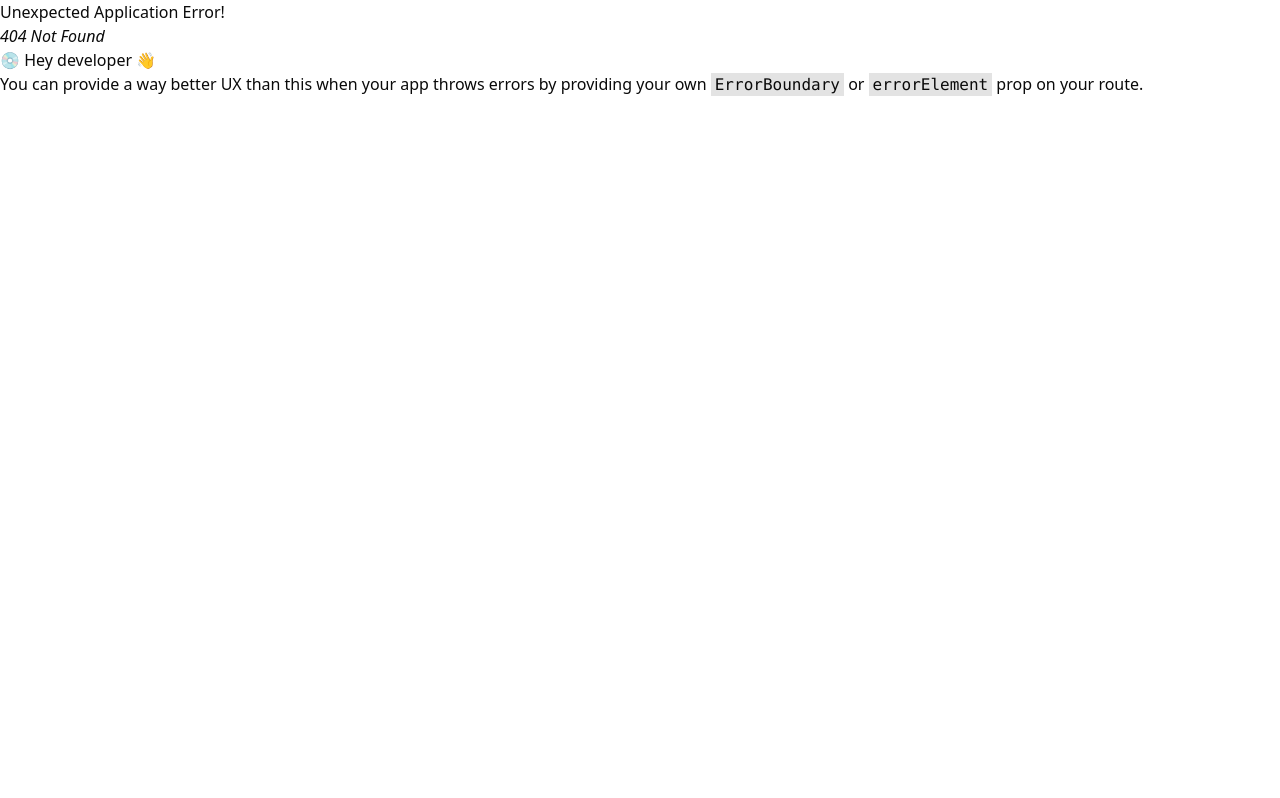
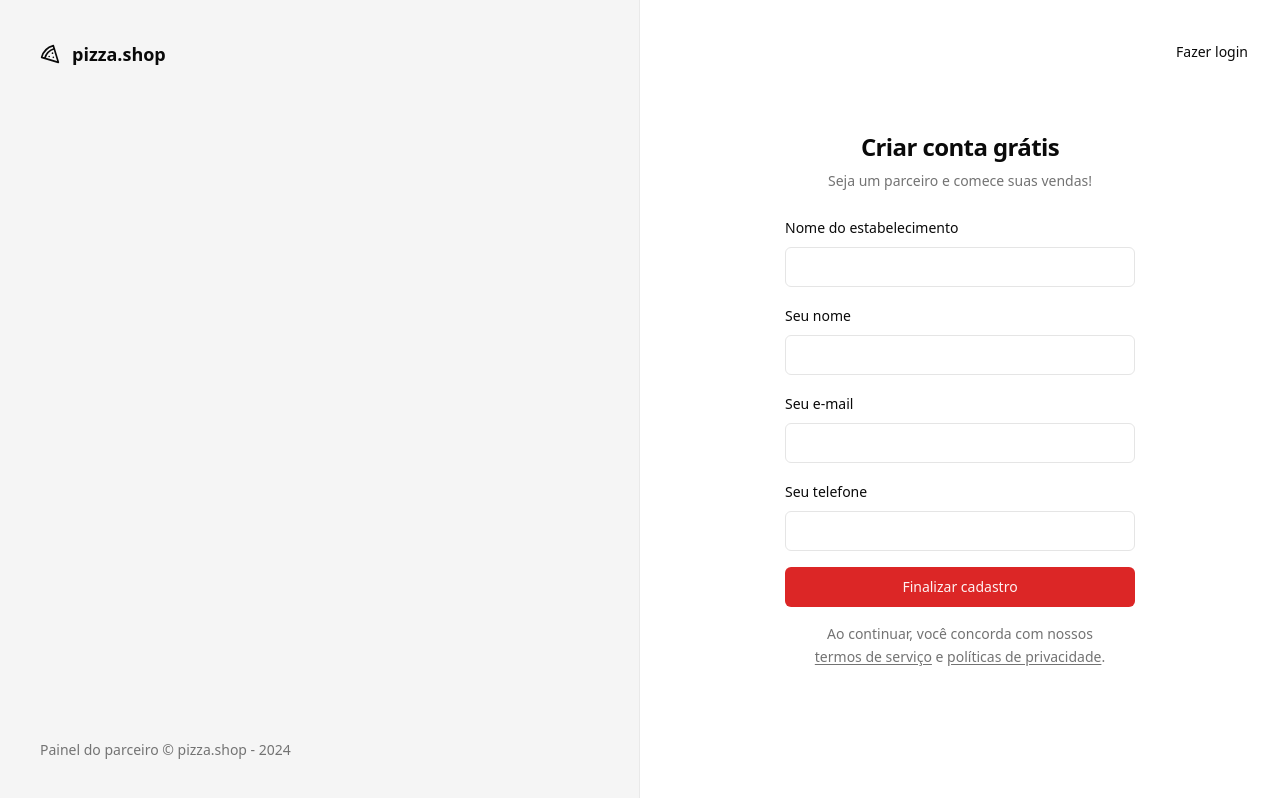
Before and after one commit to SchunckLeonardo/pizzashop-rocketseat, a React (Vite) app: page /signup in a window 1280 px wide. Before the commit this address had no page. Built offline with nearby package versions, Linux system fonts and the light colour scheme.

Commit message:
SignUp Page

```diff
--- a/src/pages/_layouts/auth.tsx
+++ b/src/pages/_layouts/auth.tsx
@@ -14,7 +14,7 @@ export function AuthLayout() {
         </footer>
       </div>
 
-      <div className="flex flex-col items-center justify-center">
+      <div className="relative flex flex-col items-center justify-center">
         <Outlet />
       </div>
     </div>
--- a/src/pages/auth/sign-in.tsx
+++ b/src/pages/auth/sign-in.tsx
@@ -1,5 +1,6 @@
 import { Helmet } from 'react-helmet-async'
 import { useForm } from 'react-hook-form'
+import { Link } from 'react-router-dom'
 import { toast } from 'sonner'
 import * as zod from 'zod'
 
@@ -39,6 +40,9 @@ export function SignIn() {
     <>
       <Helmet title="Login" />
       <div className="p-8">
+        <Button asChild className="absolute right-4 top-8" variant={'ghost'}>
+          <Link to="/signup">Novo estabelecimento</Link>
+        </Button>
         <div className="flex w-[350px] flex-col justify-center gap-6">
           <div className="flex flex-col gap-2 text-center">
             <h1 className="text-2xl font-semibold tracking-tight">
--- /dev/null
+++ b/src/pages/auth/sign-up.tsx
@@ -0,0 +1,107 @@
+import { Helmet } from 'react-helmet-async'
+import { useForm } from 'react-hook-form'
+import { Link, useNavigate } from 'react-router-dom'
+import { toast } from 'sonner'
+import * as zod from 'zod'
+
+import { Button } from '@/components/ui/button'
+import { Input } from '@/components/ui/input'
+import { Label } from '@/components/ui/label'
+
+const signUpForm = zod.object({
+  restaurantName: zod.string(),
+  managerName: zod.string(),
+  phone: zod.string(),
+  email: zod.string().email(),
+})
+
+type SignUpForm = zod.infer<typeof signUpForm>
+
+export function SignUp() {
+  const {
+    register,
+    handleSubmit,
+    formState: { isSubmitting },
+  } = useForm<SignUpForm>()
+
+  const navigate = useNavigate()
+
+  async function handleSignUp(data: SignUpForm) {
+    try {
+      await new Promise((resolve) => setTimeout(resolve, 2000))
+
+      toast.success('Restaurante cadastrado com sucesso', {
+        action: {
+          label: 'Login',
+          onClick: () => navigate('/signin'),
+        },
+      })
+    } catch {
+      toast.error('Erro ao cadastrar restaurante.')
+    }
+  }
+
+  return (
+    <>
+      <Helmet title="Cadastro" />
+      <div className="p-8">
+        <Button asChild className="absolute right-4 top-8" variant={'ghost'}>
+          <Link to="/signin">Fazer login</Link>
+        </Button>
+        <div className="flex w-[350px] flex-col justify-center gap-6">
+          <div className="flex flex-col gap-2 text-center">
+            <h1 className="text-2xl font-semibold tracking-tight">
+              Criar conta grátis
+            </h1>
+            <p className="text-sm text-muted-foreground">
+              Seja um parceiro e comece suas vendas!
+            </p>
+          </div>
+
+          <form onSubmit={handleSubmit(handleSignUp)} className="space-y-4">
+            <div className="space-y-2">
+              <Label htmlFor="restaurantName">Nome do estabelecimento</Label>
+              <Input
+                {...register('restaurantName')}
+                id="restaurantName"
+                type="text"
+              />
+            </div>
+            <div className="space-y-2">
+              <Label htmlFor="managerName">Seu nome</Label>
+              <Input
+                {...register('managerName')}
+                id="managerName"
+                type="text"
+              />
+            </div>
+            <div className="space-y-2">
+              <Label htmlFor="email">Seu e-mail</Label>
+              <Input {...register('email')} id="email" type="email" />
+            </div>
+            <div className="space-y-2">
+              <Label htmlFor="phone">Seu telefone</Label>
+              <Input {...register('phone')} id="phone" type="tel" />
+            </div>
+
+            <Button disabled={isSubmitting} className="w-full" type="submit">
+              Finalizar cadastro
+            </Button>
+
+            <p className="px-6 text-center text-sm leading-relaxed text-muted-foreground">
+              Ao continuar, você concorda com nossos{' '}
+              <a href="" className="underline underline-offset-2">
+                termos de serviço
+              </a>{' '}
+              e{' '}
+              <a href="" className="underline underline-offset-2">
+                políticas de privacidade
+              </a>
+              .
+            </p>
+          </form>
+        </div>
+      </div>
+    </>
+  )
+}
```
Also changed, not shown: src/routes.tsx (+6 -1 lines).
